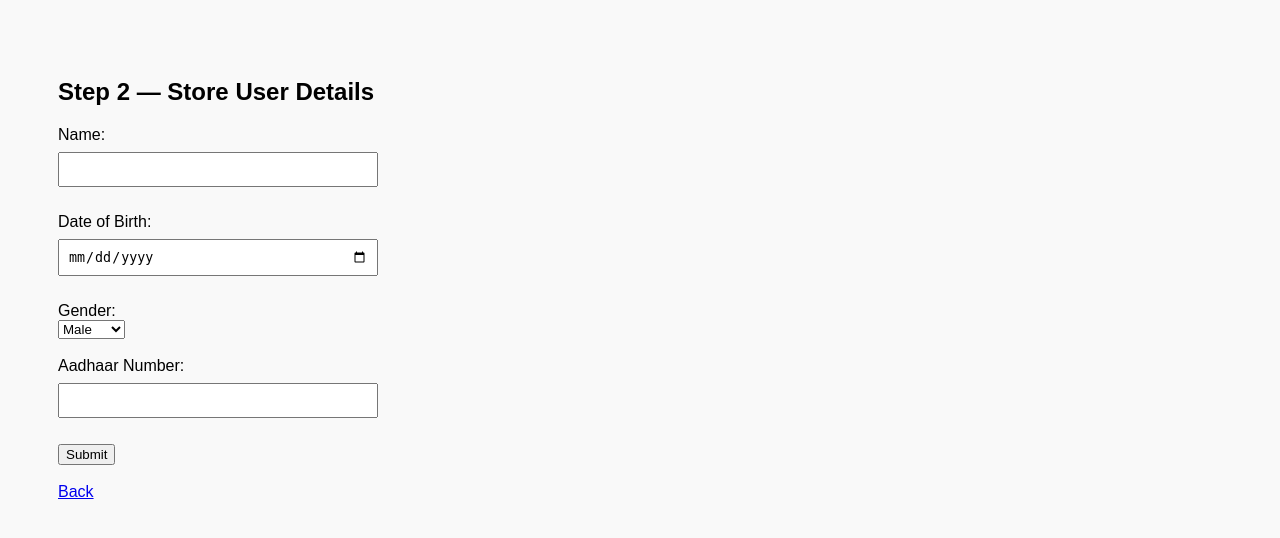
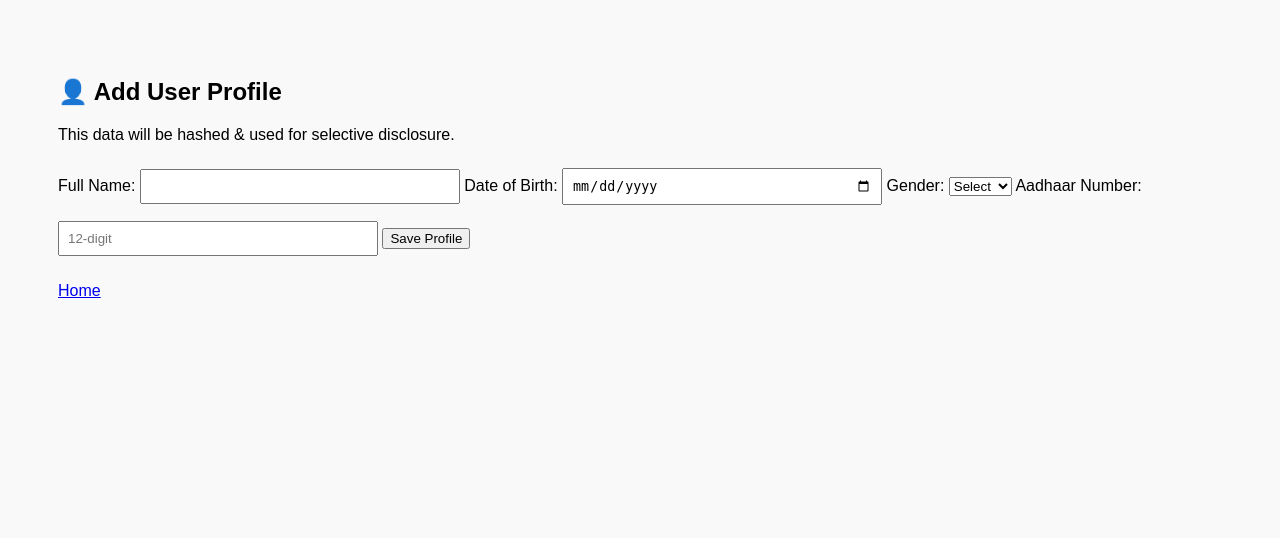
Before and after one commit to ManojRTech/Vault, a Python web app: template pixelgenesis_mvp/static/templates/userdata.html in a window 1280 px wide. Shown: the top 538 px of the page. Run offline with Jinja, Linux system fonts and the light colour scheme; the template is opened without the code that fills it, so the values that code supplies are empty.

Commit message:
Update userdata.html

```diff
--- a/pixelgenesis_mvp/static/templates/userdata.html
+++ b/pixelgenesis_mvp/static/templates/userdata.html
@@ -1,37 +1,46 @@
 <!DOCTYPE html>
 <html>
 <head>
-    <title>User Data Store</title>
+    <title>Add User Data</title>
     <link rel="stylesheet" href="/static/style.css">
 </head>
 <body>
 
-<h2>Step 2 — Store User Details</h2>
+<div class="container">
 
-<form method="POST">
+    <h2>👤 Add User Profile</h2>
+    <p class="subtitle">This data will be hashed & used for selective disclosure.</p>
 
-    <label>Name:</label><br>
-    <input type="text" name="name" required><br><br>
+    {% if error %}
+      <div class="error">{{ error }}</div>
+    {% endif %}
 
-    <label>Date of Birth:</label><br>
-    <input type="date" name="dob" required><br><br>
+    <form method="POST">
 
-    <label>Gender:</label><br>
-    <select name="gender" required>
-        <option>Male</option>
-        <option>Female</option>
-        <option>Other</option>
-    </select><br><br>
+        <label>Full Name:</label>
+        <input type="text" name="name" required>
 
-    <label>Aadhaar Number:</label><br>
-    <input type="text" name="aadhaar" maxlength="12" required><br><br>
+        <label>Date of Birth:</label>
+        <input type="date" name="dob" required>
 
-    <button type="submit">Submit</button>
+        <label>Gender:</label>
+        <select name="gender" required>
+            <option value="">Select</option>
+            <option>male</option>
+            <option>female</option>
+            <option>other</option>
+        </select>
 
-</form>
+        <label>Aadhaar Number:</label>
+        <input type="text" name="aadhaar" minlength="12" maxlength="12" placeholder="12-digit" required>
 
-<br>
-<a href="/">Back</a>
+        <button type="submit">Save Profile</button>
+    </form>
+
+    <br>
+    <a href="/">Home</a>
+
+</div>
 
 </body>
 </html>
```
